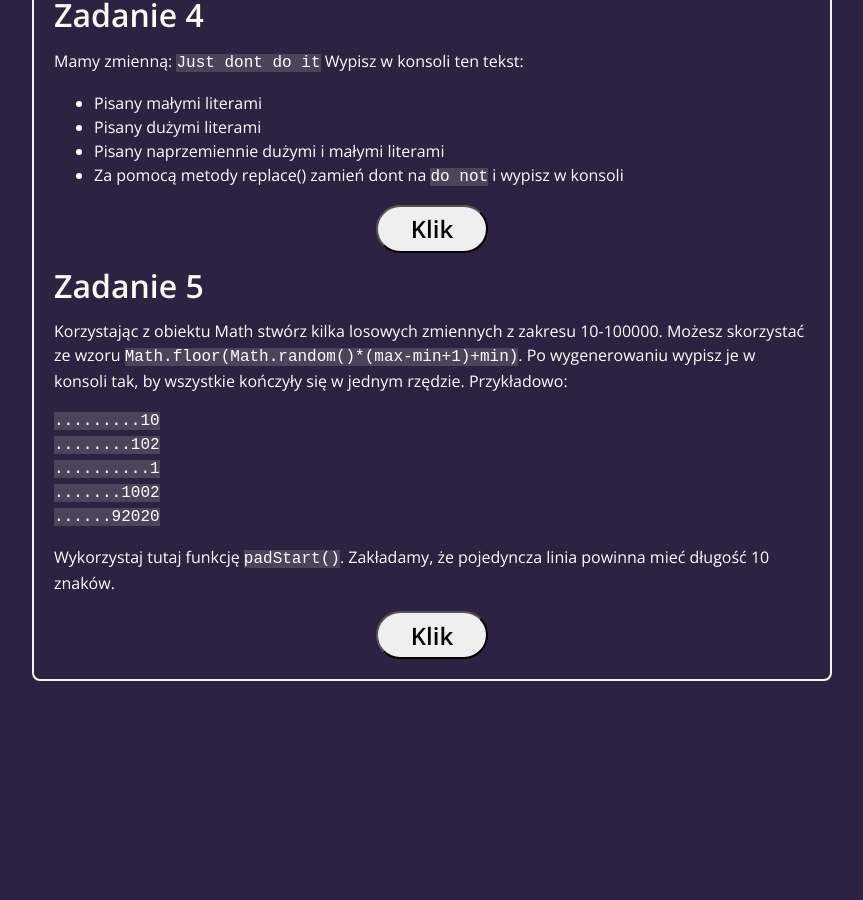
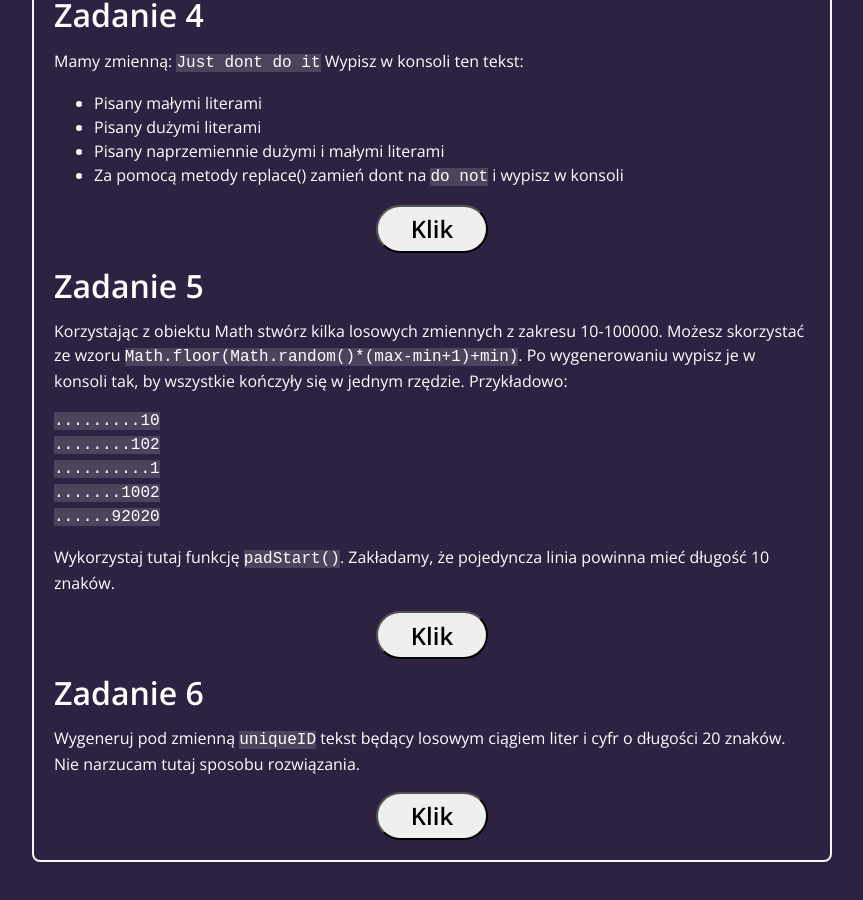
Before and after one commit to dawiddomaradzki/js-learning, a website built with webpack: page src/pages/index.html in a window 1280 px wide. Shown: the part 645-1545 px from the top of the page, without its empty margins (208-1071 px from the left). Before the commit the page ends 1386 px from the top, so only its background shows below. Built offline with nearby package versions, Linux system fonts and the light colour scheme.

Commit message:
feat: HTML scheme strings/task6

```diff
--- a/src/pages/index.html
+++ b/src/pages/index.html
@@ -20,6 +20,7 @@
   <body>
     <main class="tasks">
       <article class="basicTasks">
+
         <section>
           <h1 class="exerciseNumber">Zadanie 1</h1>
           <p>
@@ -30,6 +31,7 @@
             <button class="button__click button__stringsTask1--js">Klik</button>
           </div>
         </section>
+
         <section>
           <h1 class="exerciseNumber">Zadanie 2</h1>
           <p>
@@ -42,6 +44,7 @@
             <button class="button__click button__stringsTask2--js">Klik</button>
           </div>
         </section>
+
         <section>
           <h1 class="exerciseNumber">Zadanie 3</h1>
           <p>
@@ -52,6 +55,7 @@
             <button class="button__click button__stringsTask3--js">Klik</button>
           </div>
         </section>
+
          <section>
           <h1 class="exerciseNumber">Zadanie 4</h1>
           <p>
@@ -67,6 +71,7 @@
             <button class="button__click button__stringsTask4--js">Klik</button>
           </div>
         </section>
+
          <section>
           <h1 class="exerciseNumber">Zadanie 5</h1>
           <p>
@@ -85,6 +90,15 @@
             <button class="button__click button__stringsTask5--js">Klik</button>
           </div>
         </section>
+
+        <section>
+          <h1 class="exerciseNumber">Zadanie 6</h1>
+          <p>
+           Wygeneruj pod zmienną <code>uniqueID</code> tekst będący losowym ciągiem liter i cyfr o długości 20 znaków. Nie narzucam tutaj sposobu rozwiązania.
+          <div class="button">
+            <button class="button__click button__stringsTask6--js">Klik</button>
+          </div>
+        </section>
       </article>
     </main>
   </body>
```
